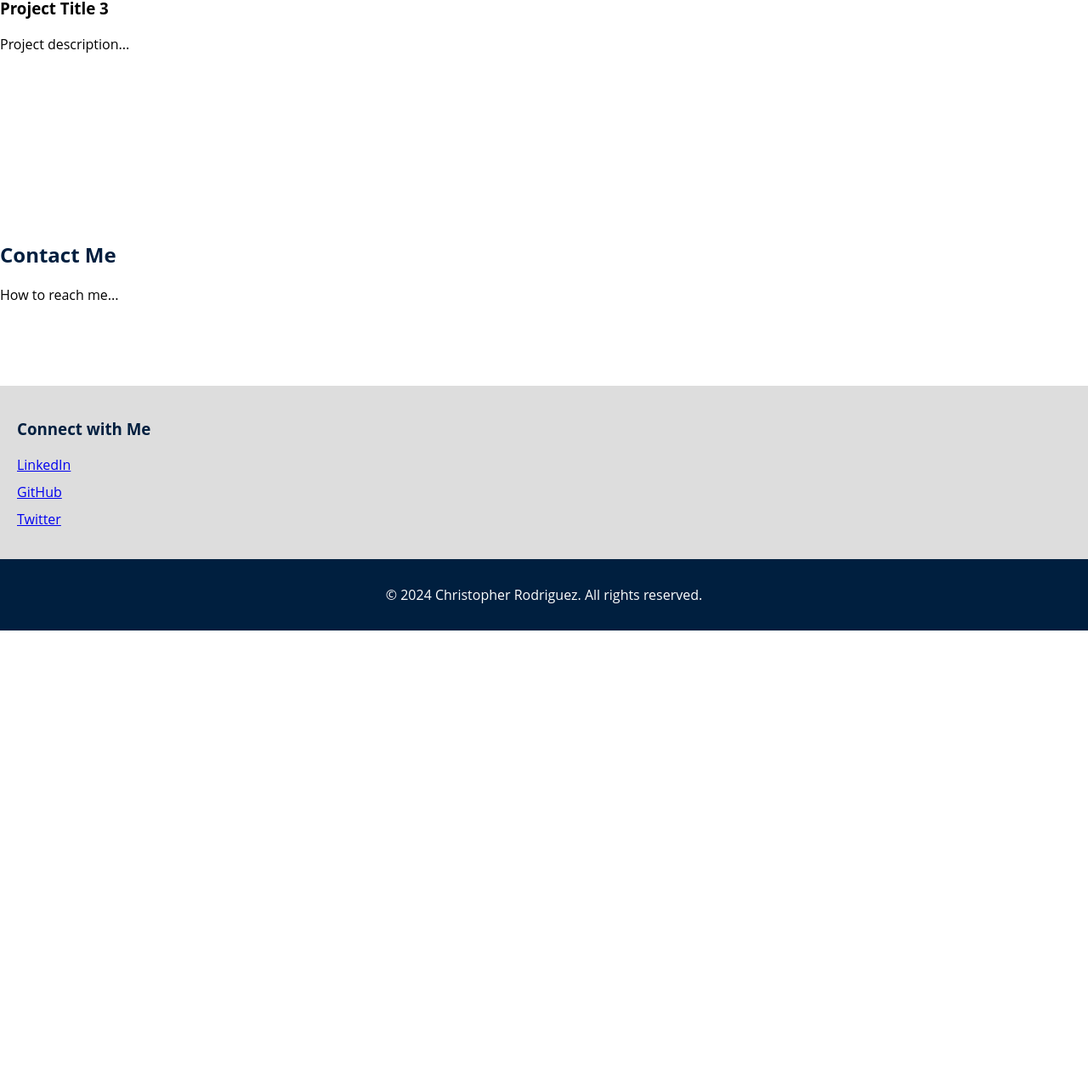
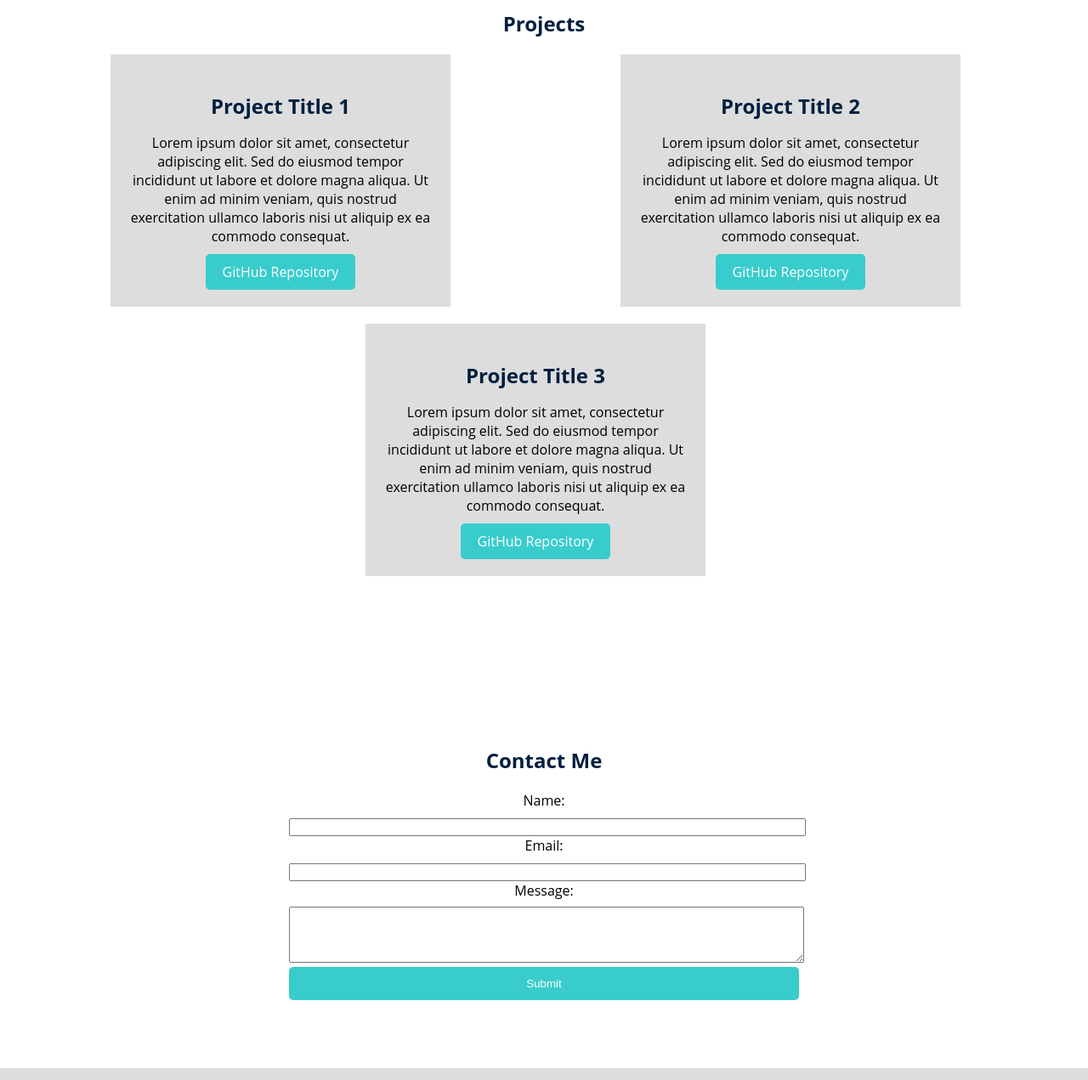
Before and after one commit to SWE-2-0-Deloitte-1-US/html-project-chrisgomad, a plain HTML site: page index.html in a window 1280 px wide. Shown: the part 1384-2655 px from the top of the page at 85% size. Before the commit the page ends 2126 px from the top, so only its background shows below. Drawn offline with Linux system fonts and the light colour scheme.

Commit message:
Completed basic structure of webpage using HTML, CSS, and Javascript

```diff
--- a/index.html
+++ b/index.html
@@ -3,8 +3,9 @@
 <head>
     <meta charset="UTF-8">
     <meta name="viewport" content="width=device-width, initial-scale=1.0">
-    <meta name="description" content="Christopher's personal webpage showcasing his Professional portfolio, biography, and contact information.">
+    <meta name="personal, webpage, Christophers website" content="Christopher's personal webpage showcasing his Professional portfolio, biography, and contact information.">
     <link rel="stylesheet" href="styles.css" />
+    <script src="https://kit.fontawesome.com/c740582a04.js" crossorigin="anonymous"></script>
     <title>Christopher's Webpage</title>
 </head>
 <body>
@@ -22,52 +23,73 @@
 
     <section id="home-page-section">
         <div id="home">
-            <img src="https://www.teahub.io/photos/full/271-2717219_motivational-wallpapers-without-quotes.jpg" alt="a man jumping over a small body of water during the sunset" class="home-image">
+            <img src="https://www.wallpapertip.com/wmimgs/83-838296_web-designer-professional-website-background-images.jpg" alt="an apple laptop on a wooden table with a glass cup and notebook" class="home-image">
             <div class="hero-caption">
-                <h1>Visual Design &amp; Art Director</h1>
-                <p>Hi, I am Chris, focusing on creating emotional experiences.</p>
-                <a href="#" class="hero-btn" tabindex="0">Hire Me</a>
+                <h1>Hi, I'm Christopher</h1>
+                <blockquote>
+                    "Live to be your best self every day"
+                </blockquote>
+                <a href="#contact" class="hero-btn" tabindex="0">Contact Me</a>
             </div>
-            <blockquote>
-                "Live to be your best self every day"
-            </blockquote>
         </div>
     </section>
 
     <section id="bio">
         <h2>About Me</h2>
-        <p>Your biography text here...</p>
+        <p>Lorem ipsum dolor sit amet, consectetur adipiscing elit. Sed do eiusmod tempor incididunt ut labore et dolore magna aliqua. Ut enim ad minim veniam, quis nostrud exercitation ullamco laboris nisi ut aliquip ex ea commodo consequat.</p>
+
+        <div id="bio-icons">
+            <i class="fa fa-paint-brush"></i> <!-- Example icon, you can replace it with relevant icons -->
+            <i class="fa fa-code"></i>
+        </div>
     </section>
 
     <section id="projects">
         <h2>Projects</h2>
-        <article>
+        <div class="projects-container">
+        <article onclick="window.location.href='https://github.com/chrisgomad'">
             <h3>Project Title 1</h3>
-            <p>Project description...</p>
+            <p>Lorem ipsum dolor sit amet, consectetur adipiscing elit. Sed do eiusmod tempor incididunt ut labore et dolore magna aliqua. Ut enim ad minim veniam, quis nostrud exercitation ullamco laboris nisi ut aliquip ex ea commodo consequat.</p>
+            <a href="https://github.com/yourproject1" class="project-link" target="_blank">GitHub Repository</a>
         </article>
-        <article>
+        <article onclick="window.location.href='https://github.com/chrisgomad'">
             <h3>Project Title 2</h3>
-            <p>Project description...</p>
+            <p>Lorem ipsum dolor sit amet, consectetur adipiscing elit. Sed do eiusmod tempor incididunt ut labore et dolore magna aliqua. Ut enim ad minim veniam, quis nostrud exercitation ullamco laboris nisi ut aliquip ex ea commodo consequat.</p>
+            <a href="https://github.com/yourproject1" class="project-link" target="_blank">GitHub Repository</a>
         </article>
-        <article>
+        <article onclick="window.location.href='https://github.com/chrisgomad'">
             <h3>Project Title 3</h3>
-            <p>Project description...</p>
+            <p>Lorem ipsum dolor sit amet, consectetur adipiscing elit. Sed do eiusmod tempor incididunt ut labore et dolore magna aliqua. Ut enim ad minim veniam, quis nostrud exercitation ullamco laboris nisi ut aliquip ex ea commodo consequat.</p>
+            <a href="https://github.com/yourproject1" class="project-link" target="_blank">GitHub Repository</a>
         </article>
+    </div>
     </section>
 
     <section id="contact">
         <h2>Contact Me</h2>
-        <p>How to reach me...</p>
+        <div class="contact-form-container">
+            <form id="contact-form" action="#" method="post">
+                <label for="name">Name: </label>
+                <input type="text" id="name" name="name" required>
+
+                <label for="email">Email: </label>
+                <input type="email" id="email" name="email" required>
+
+                <label for="message">Message: </label>
+                <textarea id="message" name="message" rows="4" required></textarea>
+
+                <input type="submit" value="Submit">
+            </form>
+        </div>
     </section>
     </main>
 
     <aside>
-        <h3>Connect with Me</h3>
-        <ul>
-            <li><a href="#">LinkedIn</a></li>
-            <li><a href="#">GitHub</a></li>
-            <li><a href="#">Twitter</a></li>
-        </ul>
+        <div class="social-icons">
+            <a href="https://www.linkedin.com/in/christopher-rodriguez-in/" target="_blank" class="icon-linkedin" title="LinkedIn"><i class="fa-brands fa-linkedin"></i></a>
+            <a href="https://github.com/chrisgomad" class="icon-github" target="_blank" title="GitHub"><i class="fa-brands fa-github"></i></a>
+            <a href="https://www.kaggle.com/chrisgomad" class="icon-kaggle" target="_blank" title="Kaggle"><i class="fa-brands fa-kaggle"></i></a>
+        </div>
     </aside>
 
     <footer>
--- a/styles.css
+++ b/styles.css
@@ -1,15 +1,13 @@
 #home {
-    max-width: 100%;
     overflow: hidden; /* Prevents horizontal scrollbar if the image overflows */
     position: relative;
 }
 
 .home-image {
+    max-width: 100%;
     width: 100%;
+    max-height: auto;
     height: auto;
-
-    display: block;
-    margin: 0 auto; /* Center the image horizontally */
 }
 
 body {
@@ -61,21 +59,82 @@ nav a:hover {
 }
 
 #home-page-section {
-
-    background-size: cover;
-    color: #FFFFFF;
-    text-align: center;
-    padding: 100px 0;
-    margin-top: 70px; /* Adjusted margin to prevent content overlap with the fixed header */
+    position: relative;
 }
 
-#home-page-section blockquote {
-    font-family: 'Raleway', sans-serif;
-    font-size: 1.5em;
+#bio {
+    background-color: #F7F7F7; /* Light gray background */
+    padding: 50px;
+    text-align: center;
+}
+
+#bio-icons {
+    margin-top: 20px;
+}
+
+#bio-icons i {
+    font-size: 2em;
+    margin: 0 10px;
+    color: #39CCCC; /* Teal blue for icons */
 }
 
 #bio, #projects, #contact {
     padding: 80px 0;
+}
+
+#contact {
+    text-align: center;
+}
+
+.contact-form-container {
+    display:flex;
+    justify-content: center;
+}
+
+#contact-form {
+    max-width: 600px;
+    width: 100%;
+}
+
+label {
+    display:block;
+    margin-bottom: 8px;
+}
+
+input, textarea {
+    width: 100%;
+    padding: 10pxl
+    margin-bottom: 16px;
+}
+
+input[type="submit"] {
+    background-color: #39CCCC;
+    color: #FFFFFF;
+    padding: 12px 20px;
+    border: none;
+    border-radius: 5px;
+    cursor: pointer;
+}
+
+input[type="submit"]:hover {
+    background-color: #001F3F;
+}
+
+#projects {
+    text-align: center;
+    padding: 80px 0;
+}
+
+.projects-container {
+    display: flex;
+    justify-content: space-around;
+    flex-wrap: wrap;
+    margin: 0 auto;
+    max-width: 1200px;
+}
+
+#projects h2 {
+    margin-bottom: 20px;
 }
 
 #bio h2, #projects h2, #contact h2 {
@@ -83,7 +142,19 @@ nav a:hover {
 }
 
 article {
-    margin-bottom: 40px;
+    width: 30%; /* Adjust the width based on your preference */
+    background-color: #DDDDDD;
+    padding: 20px;
+    margin-bottom: 20px;
+    margin-right: 20px;
+}
+
+article p {
+    margin-bottom: 10px;
+}
+
+article:hover {
+    transform: scale(1.05);
 }
 
 aside {
@@ -91,17 +162,61 @@ aside {
     padding: 20px;
 }
 
-aside h3 {
-    color: #001F3F;
+aside .social-icons {
+    display: flex;
+    justify-content: center;
 }
 
-aside ul {
-    list-style-type: none;
-    padding: 0;
+aside a {
+    display: inline-block;
+    margin: 0 10px;
+    font-size: 24px;
+    color: #001F3F;
+    text-decoration: none;
 }
 
-aside li {
+aside a:hover::before {
+    content: attr(title);
+    position: absolute;
+    bottom: -30px;
+    left: 50%;
+    transform: translateX(-50%);
+    background-color: #001F3F;
+    color: #FFFFFF;
+    padding: 6px 12px;
+    border-radius: 5px;
+    font-size: 14px;
+    opacity: 0;
+    transition: opacity 0.3s ease-in-out;
+}
+
+aside a:hover::before {
+    opacity: 1;
+}
+
+
+h3 {
+    color: #001F3F; /* Deep navy blue for heading */
+    font-size: 1.5em;
     margin-bottom: 10px;
+}
+
+p {
+    margin-bottom: 20px;
+}
+
+.project-link {
+    display: inline-block;
+    padding: 10px 20px;
+    background-color: #39CCCC; /* Teal blue for link background */
+    color: #FFFFFF; /* White text color */
+    text-decoration: none;
+    border-radius: 5px;
+    transition: background-color 0.3s ease-in-out;
+}
+
+.project-link:hover {
+    background-color: #001F3F; /* Darker blue on hover */
 }
 
 footer {
@@ -109,16 +224,6 @@ footer {
     color: #FFFFFF;
     text-align: center;
     padding: 15px 0;
-}
-
-
-
-.home-image {
-    width: 100%;
-    max-height: 400px; /* Adjust the value based on your preference */
-    height: auto;
-    display: block;
-    margin: 0 auto; /* Center the image horizontally */
 }
 
 .hero-caption {
```
